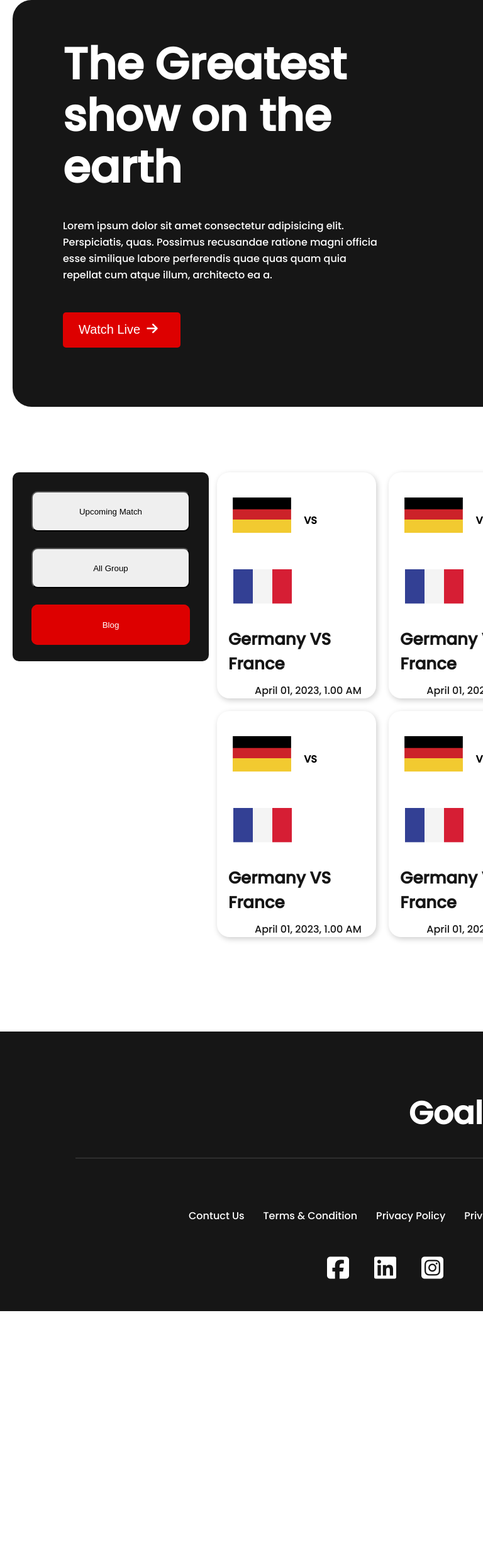
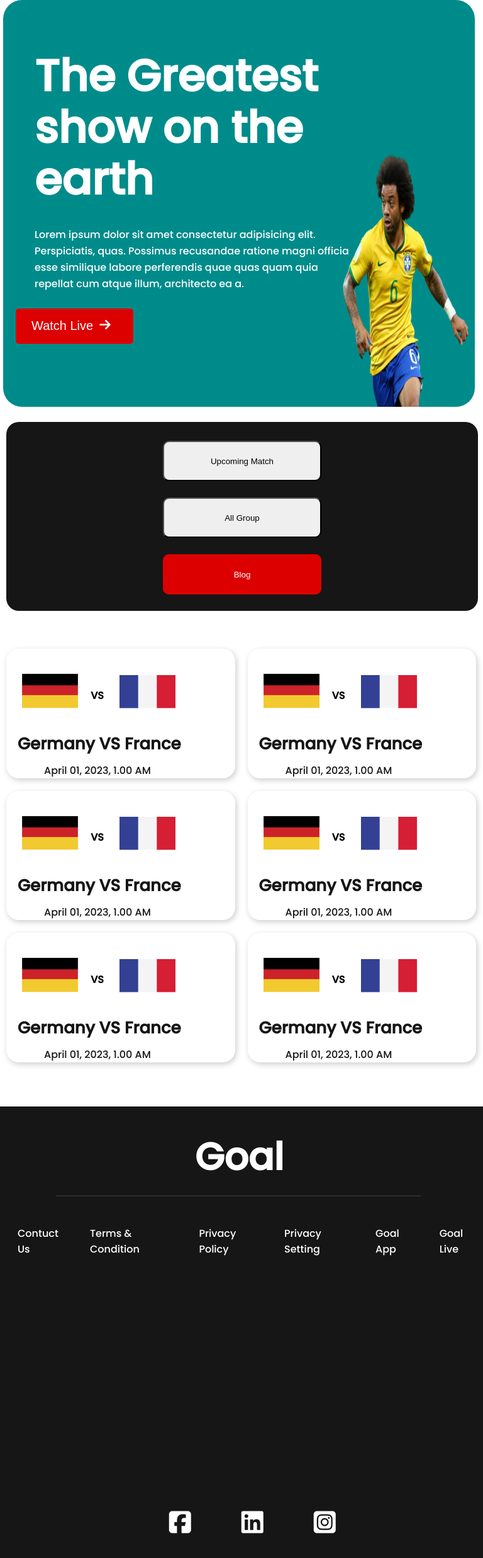
Before and after one commit to saiful172/fifa-world-cup, a plain HTML site: page upcoming.html in a window 768 px wide. Shown: the top 2474 px of the page at 63% size. Before the commit the page ends 2082 px from the top, so only its background shows below. Drawn offline with Linux system fonts and the light colour scheme.

Commit message:
2nd page tablet version responsive added

```diff
--- a/style/styles.css
+++ b/style/styles.css
@@ -70,7 +70,7 @@ Header Style
      position: absolute;
      width: 187px;
      height: 56px;
-     top: 450px;
+     top: 409px;
      background: #DD0000;
      border: none;
      border-radius: 5px;
@@ -315,8 +315,8 @@ Footer
     }
     .text-container>p{
         position: absolute;
-        width: 82px;
-        top: 113px;
+        width: 127px;
+        top: 78px;
         font-weight: 400;
         font-size: 12px;
         line-height: 15px;
--- a/style/styles2.css
+++ b/style/styles2.css
@@ -288,7 +288,7 @@ Footer
     }
     .text-container>p{
         position: absolute;
-        width: 82px;
+        width: 127px;
         top: 113px;
         font-weight: 400;
         font-size: 12px;
@@ -393,3 +393,131 @@ Footer
         color: #FFFFFF;
     }
  }
+
+ /* -----------------
+tablet view
+------------ */
+@media only screen and (min-width:688px) and (max-width:992px) {
+    .header-container{
+        display: flex;
+        flex-direction: column;
+        width: 750px;
+        height: 646px;
+        position: absolute;
+        left: 5px;
+        background: darkcyan;
+        border-radius: 30px;
+    }
+    .text-container{
+        position: absolute;
+        left: 20px;
+        top: 40px;
+    }
+    .text-container>h1{
+        position: absolute;
+        width: 531px;
+        height: 240px;
+        left: 30px;
+        top: 40px;
+    }
+    .text-container>p{
+        position: absolute;
+        left: 30px;
+        top: 320px;
+    }
+    .image-container> img{
+        position: absolute;
+        width: 200px;
+        height: 403px;
+        left: 540px;
+        top: 243px;
+    }
+
+    .head-container>.header-button{
+        position: absolute;
+        top: 450px;
+        left: 10px;
+    }
+
+    /*----------------------
+    Blog responsive
+    -----------------*/
+
+    .blogs-btn{
+        width: 750px;
+        height: 300px;
+        position: absolute;
+        top: -80px;
+        left: -10px;
+        background: #161616;
+        border-radius: 20px;
+    }
+    .blog-container{
+        width: 747px;
+        position: relative;
+        left: -10px;
+        top: 280px;
+        display: grid;
+        gap: 20px;
+        grid-template-columns: repeat(2, 1fr);
+    }
+    .blogs-img > img{
+        width: 110px;
+    }
+
+    /* ----------
+    footer responsive
+    ------------- */
+    .footer-first{
+        width: 100%;
+        height: 100vh;
+        position: relative;
+        left: 0px;
+        top: 1100px;
+        background: #161616;
+
+    }
+    .footer-first>h1{
+        position: absolute;
+        left: 310px;
+        top: 50px;
+        font-size: 60px;
+        line-height: 60px;
+        color: #FFFFFF;;
+    }
+    .footer-first> hr{
+        position: absolute;
+        width: 580px;
+        height: 0px;
+        left: 89px;
+        top: 141px;
+        border: 1px solid rgba(255, 255, 255, 0.1)
+    }
+
+    .footer-second{
+        position: absolute;
+        left: 28px;
+        top: 189px;
+
+    }
+
+    .footer-second ul{
+        display: flex;
+        flex-direction: row;
+        gap: 30px;
+
+    }
+
+    .media-icn{
+        display: flex;
+        gap: 80px;
+        position: absolute;
+        top: 80%;
+        left: 35%;
+    }
+    .media-icn> a{
+        text-decoration: none;
+        color: #FFFFFF;
+    }
+
+}
```
Also changed, not shown: index.html (+1 -1 lines).
